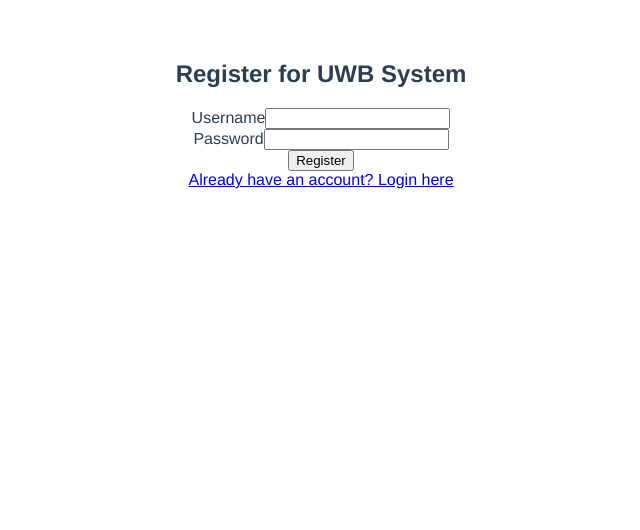
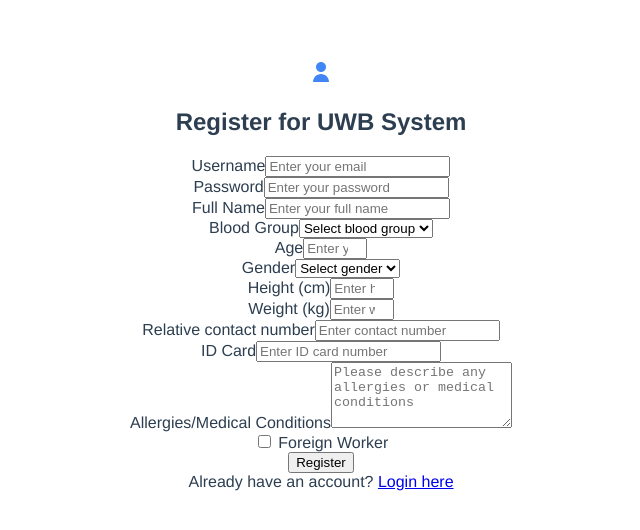
Before and after one commit to luvris/UWB-Tracking-App, a Vue app in the folder uwb-tracking-dashboard-vue/: page /register in a window 1280 px wide. Shown: the top 530 px of the page, without its empty margins (319-959 px from the left). Built offline with nearby package versions, Linux system fonts and the light colour scheme; no server answers.

Commit message:
สร้าง form feilds ที่ครบทุกช่องสำหรับเก็บข้อมูล user ในหน้า register

```diff
--- a/uwb-tracking-dashboard-vue/src/views/RegisterPage.vue
+++ b/uwb-tracking-dashboard-vue/src/views/RegisterPage.vue
@@ -1,19 +1,205 @@
 <template>
   <div class="register-container">
     <div class="register-card">
-      <h2>Register for UWB System</h2>
+      <div class="header">
+        <div class="icon">
+          <svg
+            width="24"
+            height="24"
+            viewBox="0 0 24 24"
+            fill="none"
+            xmlns="http://www.w3.org/2000/svg"
+          >
+            <path
+              d="M12 12C14.7614 12 17 9.76142 17 7C17 4.23858 14.7614 2 12 2C9.23858 2 7 4.23858 7 7C7 9.76142 9.23858 12 12 12Z"
+              fill="#4285F4"
+            />
+            <path
+              d="M12 14C7.58172 14 4 17.5817 4 22H20C20 17.5817 16.4183 14 12 14Z"
+              fill="#4285F4"
+            />
+          </svg>
+        </div>
+        <h2>Register for UWB System</h2>
+      </div>
+
       <form @submit.prevent="register">
-        <div class="form-group">
-          <label>Username</label>
-          <input v-model="username" type="text" required />
+        <div class="form-row">
+          <div class="form-group">
+            <label>Username</label>
+            <input
+              v-model="username"
+              type="email"
+              placeholder="Enter your email"
+              required
+            />
+          </div>
+          <div class="form-group">
+            <label>Password</label>
+            <input
+              v-model="password"
+              type="password"
+              placeholder="Enter your password"
+              required
+            />
+          </div>
         </div>
-        <div class="form-group">
-          <label>Password</label>
-          <input v-model="password" type="password" required />
+
+        <div class="form-row">
+          <div class="form-group">
+            <label>Full Name</label>
+            <input
+              v-model="fullName"
+              type="text"
+              placeholder="Enter your full name"
+              required
+            />
+          </div>
+          <div class="form-group">
+            <label>Blood Group</label>
+            <select v-model="bloodGroup">
+              <option value="">Select blood group</option>
+              <option value="A+">A+</option>
+              <option value="A-">A-</option>
+              <option value="B+">B+</option>
+              <option value="B-">B-</option>
+              <option value="AB+">AB+</option>
+              <option value="AB-">AB-</option>
+              <option value="O+">O+</option>
+              <option value="O-">O-</option>
+            </select>
+          </div>
         </div>
-        <button type="submit">Register</button>
+
+        <div class="form-row">
+          <div class="form-group">
+            <label>Age</label>
+            <input
+              v-model="age"
+              type="number"
+              placeholder="Enter your age"
+              min="1"
+              max="120"
+            />
+          </div>
+          <div class="form-group">
+            <label>Gender</label>
+            <select v-model="gender">
+              <option value="">Select gender</option>
+              <option value="Male">Male</option>
+              <option value="Female">Female</option>
+              <option value="Other">Other</option>
+            </select>
+          </div>
+        </div>
+
+        <div class="form-row">
+          <div class="form-group">
+            <label>Height (cm)</label>
+            <input
+              v-model="height"
+              type="number"
+              placeholder="Enter height in cm"
+              min="50"
+              max="300"
+            />
+          </div>
+          <div class="form-group">
+            <label>Weight (kg)</label>
+            <input
+              v-model="weight"
+              type="number"
+              placeholder="Enter weight in kg"
+              min="20"
+              max="300"
+            />
+          </div>
+        </div>
+
+        <div class="form-row">
+          <div class="form-group">
+            <label>Relative contact number</label>
+            <input
+              v-model="relativeContactNumber"
+              type="tel"
+              placeholder="Enter contact number"
+            />
+          </div>
+          <div class="form-group" v-if="!foreignWorker">
+            <label>ID Card</label>
+            <input
+              v-model="idCard"
+              type="text"
+              placeholder="Enter ID card number"
+            />
+          </div>
+        </div>
+
+        <div class="form-group full-width">
+          <label>Allergies/Medical Conditions</label>
+          <textarea
+            v-model="allergiesMedicalConditions"
+            rows="4"
+            placeholder="Please describe any allergies or medical conditions"
+          ></textarea>
+        </div>
+
+        <div class="checkbox-group">
+          <label class="checkbox-label">
+            <input v-model="foreignWorker" type="checkbox" />
+            <span class="checkmark"></span>
+            Foreign Worker
+          </label>
+        </div>
+
+        <!-- Foreign Worker Additional Fields -->
+        <div v-if="foreignWorker" class="foreign-worker-section">
+          <div class="form-row">
+            <div class="form-group">
+              <label>National</label>
+              <input
+                v-model="national"
+                type="text"
+                placeholder="Enter nationality"
+              />
+            </div>
+            <div class="form-group">
+              <label>Pink Card Number</label>
+              <input
+                v-model="pinkCardNumber"
+                type="text"
+                placeholder="Enter pink card number"
+              />
+            </div>
+          </div>
+
+          <div class="form-row">
+            <div class="form-group">
+              <label>Passport Number</label>
+              <input
+                v-model="passportNumber"
+                type="text"
+                placeholder="Enter passport number"
+              />
+            </div>
+            <div class="form-group">
+              <label>Company</label>
+              <input
+                v-model="company"
+                type="text"
+                placeholder="Enter company name"
+              />
+            </div>
+          </div>
+        </div>
+
+        <button type="submit" class="register-btn">Register</button>
       </form>
-      <router-link to="/login">Already have an account? Login here</router-link>
+
+      <div class="login-link">
+        Already have an account?
+        <router-link to="/login">Login here</router-link>
+      </div>
     </div>
   </div>
 </template>
@@ -30,7 +216,20 @@
       username: "", // ใช้ 'username' สำหรับอีเมล
       password: "",
       fullName: "",
-      // ... คุณสมบัติข้อมูลอื่นๆ สำหรับฟิลด์ฟอร์ม
+      bloodGroup: "",
+      age: "",
+      gender: "",
+      height: "",
+      weight: "",
+      relativeContactNumber: "",
+      idCard: "",
+      allergiesMedicalConditions: "",
+      foreignWorker: false,
+      // Foreign Worker additional fields
+      national: "",
+      pinkCardNumber: "",
+      passportNumber: "",
+      company: "",
     };
   },
   methods: {
@@ -44,10 +243,29 @@
         const user = userCredential.user;
 
         // บันทึกข้อมูลผู้สมัคร
-        await set(ref(database, "users/" + user.uid), {
+        const userData = {
           fullName: this.fullName,
-          // ... ทดสอบเอาแค่ชื่อก่อน
-        });
+          bloodGroup: this.bloodGroup,
+          age: parseInt(this.age) || null,
+          gender: this.gender,
+          height: parseInt(this.height) || null,
+          weight: parseInt(this.weight) || null,
+          relativeContactNumber: this.relativeContactNumber,
+          idCard: this.idCard,
+          allergiesMedicalConditions: this.allergiesMedicalConditions,
+          foreignWorker: this.foreignWorker,
+          createdAt: new Date().toISOString(),
+        };
+
+        // Add foreign worker fields if applicable
+        if (this.foreignWorker) {
+          userData.national = this.national;
+          userData.pinkCardNumber = this.pinkCardNumber;
+          userData.passportNumber = this.passportNumber;
+          userData.company = this.company;
+        }
+
+        await set(ref(database, "users/" + user.uid), userData);
 
         alert("Register success!, Now you can login.");
         this.$router.push("/login");
```
